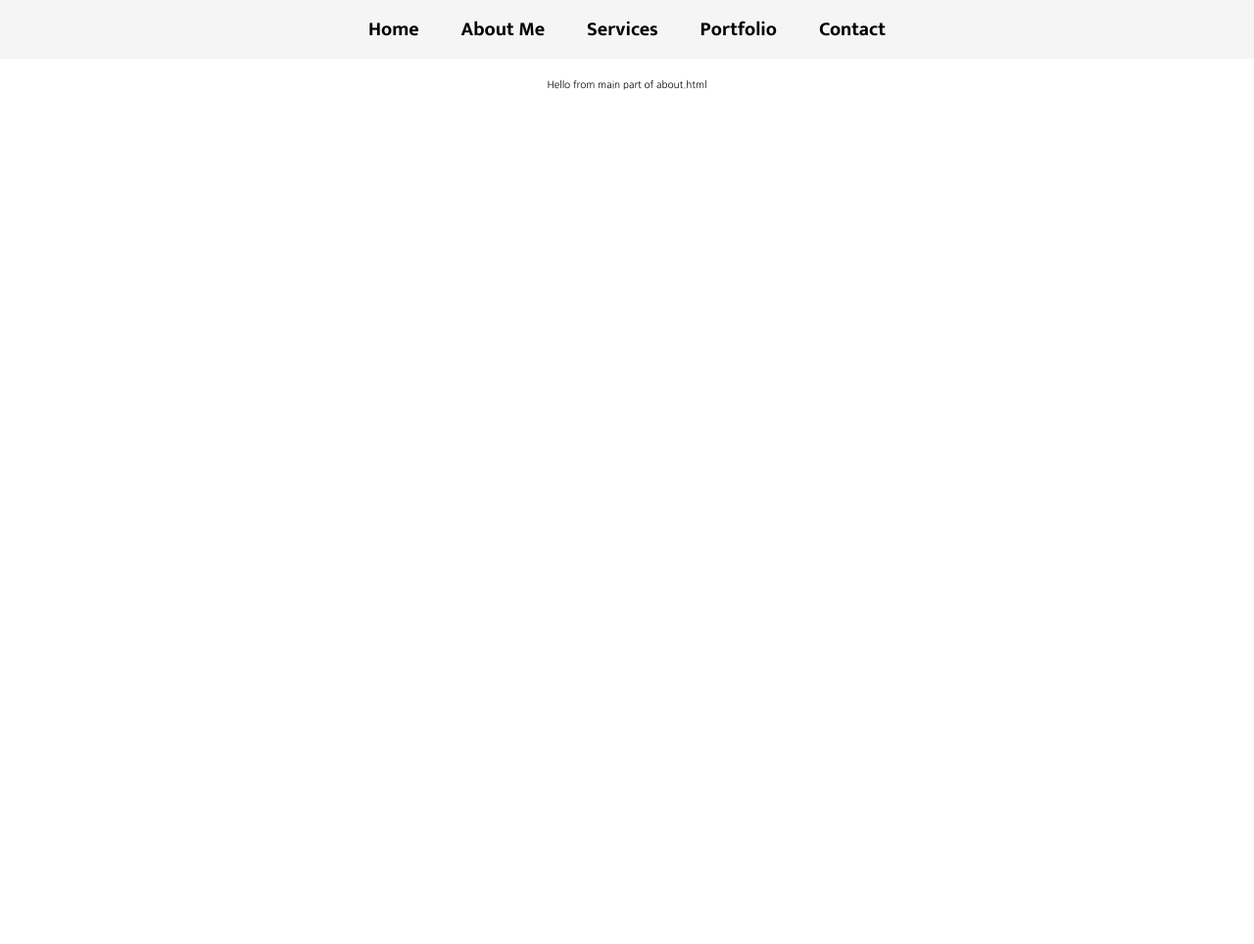
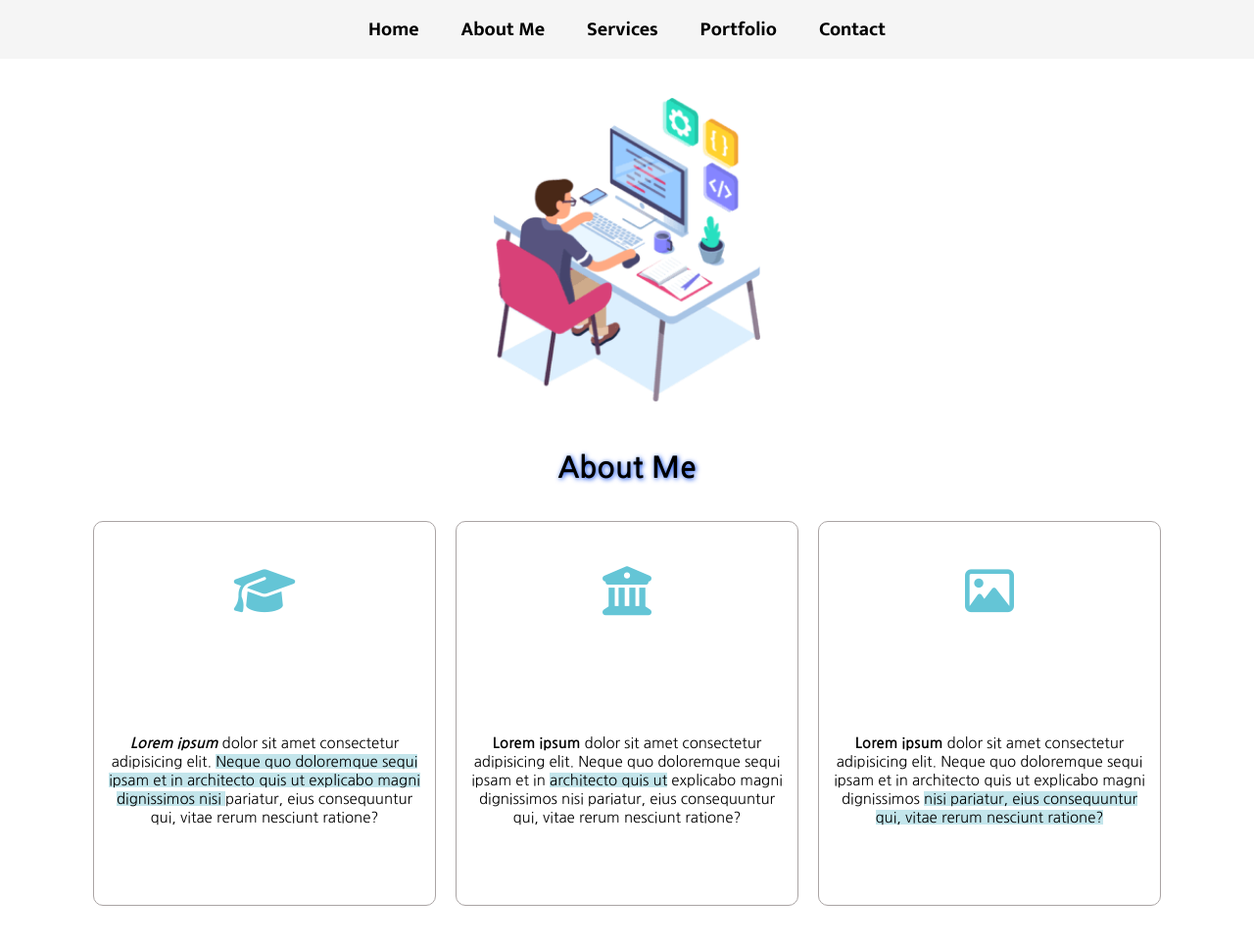
Before and after one commit to ashikkhandani/exer-portfolio, a plain HTML site: page pages/about.html in a window 1280 px wide. Shown: the whole page at 98% size. Before the commit the page ends 800 px from the top, so only its background shows below. Drawn offline with Linux system fonts and the light colour scheme.

Commit message:
added all html

```diff
--- a/assets/css/style.css
+++ b/assets/css/style.css
@@ -77,3 +77,30 @@ main div.home-content a:hover {
   background-color: white;
   border: 1px solid #0bc9eb;
 }
+
+/* About me page main part*/
+
+.container {
+  display: flex;
+  flex-wrap: wrap;
+  justify-content: center;
+}
+
+.container .box {
+  position: relative;
+  width: 350px;
+
+  padding: 10px;
+  box-sizing: border-box;
+  margin: 10px;
+  border-radius: 10px;
+  border: 1px solid rgb(170, 164, 164);
+  justify-content: space-between;
+}
+.container mark {
+  background-color: #c3e5eb;
+}
+.container .box .icon {
+  color: #64c5d6;
+  font-size: 50px;
+}
--- a/pages/about.html
+++ b/pages/about.html
@@ -10,6 +10,11 @@
       type="image/x-icon"
     />
     <link rel="stylesheet" href="../assets/css/style.css" />
+
+    <script
+      src="https://kit.fontawesome.com/3fb0fd13b4.js"
+      crossorigin="anonymous"
+    ></script>
   </head>
   <body>
     <nav>
@@ -19,6 +24,57 @@
       <a href="portfolio.html">Portfolio</a>
       <a href="contact.html">Contact </a>
     </nav>
-    <main>Hello from main part of about.html</main>
+    <main>
+      <img src="/assets/images/about.png" alt="web developer photo" />
+
+      <div class="about-content"><h1>About Me</h1></div>
+
+      <div class="container">
+        <div class="box">
+          <div class="icon"><i class="fas fa-graduation-cap"></i></div>
+          <br />
+          <div class="content">
+            <p>
+              <em> <b> Lorem ipsum </b> </em> dolor sit amet consectetur
+              adipisicing elit.
+              <mark>
+                Neque quo doloremque sequi ipsam et in architecto quis ut
+                explicabo magni dignissimos nisi </mark
+              >pariatur, eius consequuntur qui, vitae rerum nesciunt ratione?
+            </p>
+          </div>
+        </div>
+        <div class="box">
+          <div class="icon">
+            <i class="fas fa-university"></i>
+          </div>
+          <br />
+          <div class="content">
+            <p>
+              <b> Lorem ipsum</b> dolor sit amet consectetur adipisicing elit.
+              Neque quo doloremque sequi ipsam et in
+              <mark> architecto quis ut</mark>
+              explicabo magni dignissimos nisi pariatur, eius consequuntur qui,
+              vitae rerum nesciunt ratione?
+            </p>
+          </div>
+        </div>
+        <div class="box">
+          <div class="icon">
+            <i class="far fa-image"></i>
+          </div>
+          <br />
+          <div class="content">
+            <p>  <b> Lorem ipsum </b>dolor sit amet consectetur adipisicing elit.
+            Neque quo doloremque sequi ipsam et in architecto quis ut explicabo
+            magni dignissimos
+            <mark>
+              nisi pariatur, eius consequuntur qui, vitae rerum nesciunt
+              ratione?
+            </mark></div>
+          </div>
+        </div>
+      </div>
+    </main>
   </body>
 </html>
```
Also changed, not shown: index.html (+1 -1 lines), pages/contact.html (+28 -1 lines), pages/portfolio.html (+27 -1 lines), pages/services.html (+39 -1 lines).
